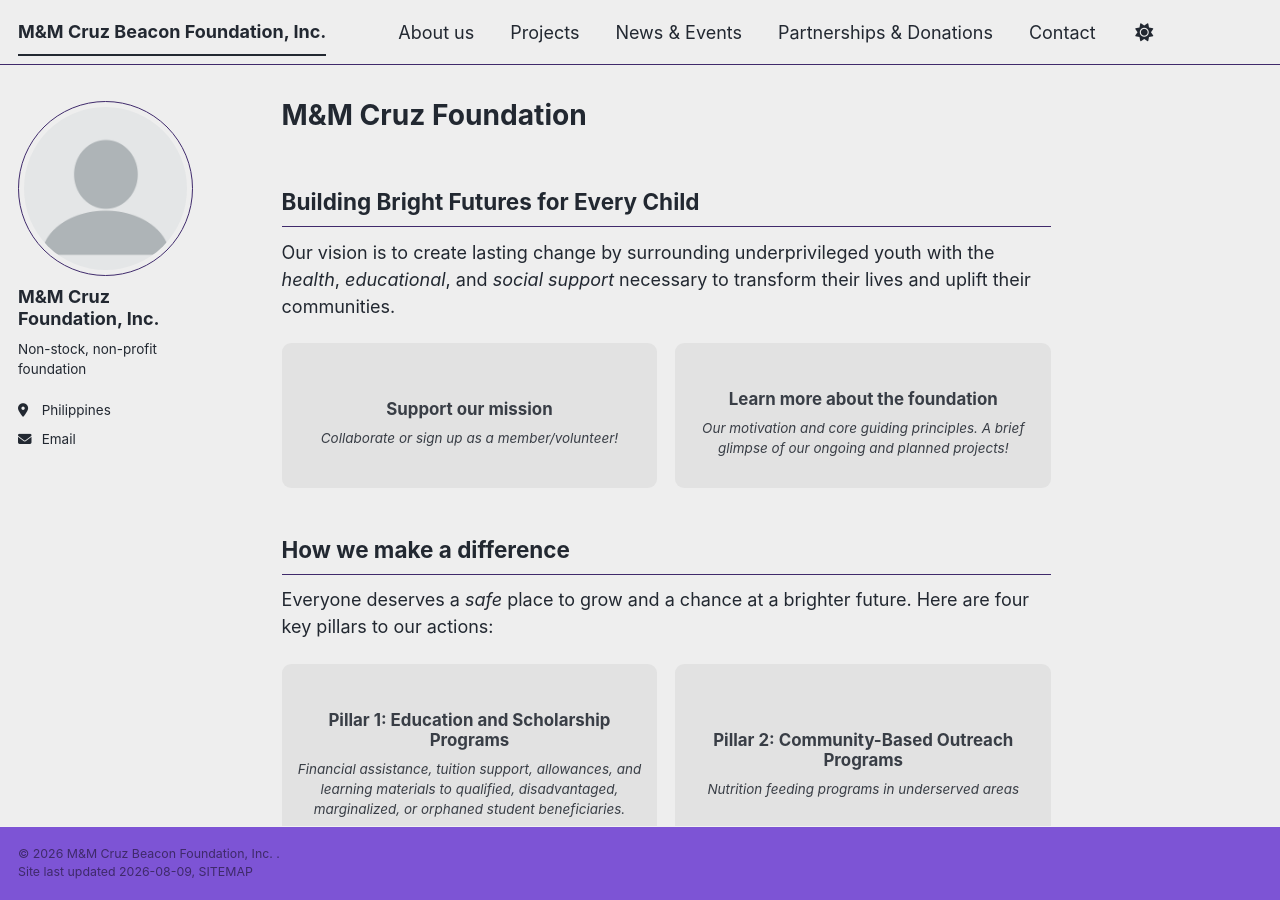
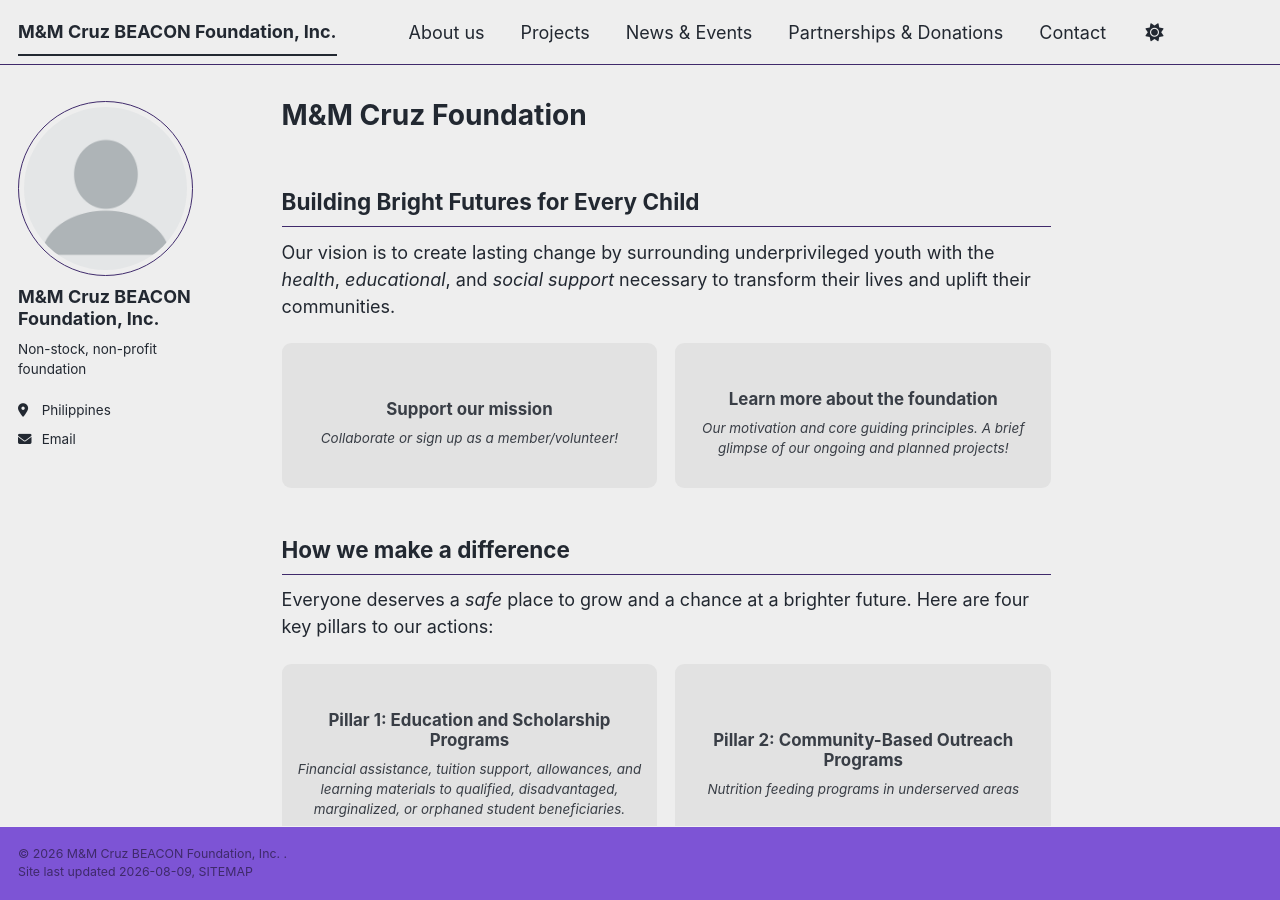
Before and after one commit to mccruz-foundation/mmcfoundation, a Jekyll site: the page built from _pages/about.md, in a window 1280 px wide and 900 px high. Built offline with Jekyll 4.4.1, drawn with Linux system fonts in a browser that asks for light colours; a style sheet for code colours, icons or effects is not loaded.

Commit message:
Fix BEACON; Past tense on volunteer

```diff
--- a/_config.yml
+++ b/_config.yml
@@ -9,9 +9,9 @@
 # Basic Site Settings
 locale                   : "en-US"
 site_theme               : "foundation" # The available themes options are "default", "air", "sunrise", "mint", "dirt" and "contrast"
-title                    : "M&M Cruz Beacon Foundation, Inc."
+title                    : "M&M Cruz BEACON Foundation, Inc."
 title_separator          : "-"
-name                     : &name "M&M Cruz Beacon Foundation, Inc."
+name                     : &name "M&M Cruz BEACON Foundation, Inc."
 description              : &description "Non-stock, non-profit foundation"   # Update this with a general description of your site, this is the default if not overridden by a page
 url                      : https://mmcruzfoundation.org # The base hostname & protocol for your site e.g. "https://[your GitHub username].github.io",
                                                            # or if you already have some other page hosted on Github then use "https://[your GitHub username].github.io/[Your Repo Name]"
@@ -24,7 +24,7 @@ repository               : "academicpages/academicpages.github.io"
 author:
   # Biographic information
   avatar           : "profile.png"
-  name             : "M&M Cruz Foundation, Inc."
+  name             : "M&M Cruz BEACON Foundation, Inc."
   pronouns         : # example: "she/her"
   bio              : "Non-stock, non-profit foundation"
   location         : "Philippines"
--- a/_data/board-of-trustees.yml
+++ b/_data/board-of-trustees.yml
@@ -10,7 +10,7 @@
   title: "Vice President, Co-Founder"
   image: "profile.png"
   bio: >
-    Madelyn volunteers at local hospitals during her spare time as
+    Madelyn used to volunteer at local hospitals during her spare time as
     a PhD candidate.
 
 - name: "Alpheus Dexter Ayala"
```
